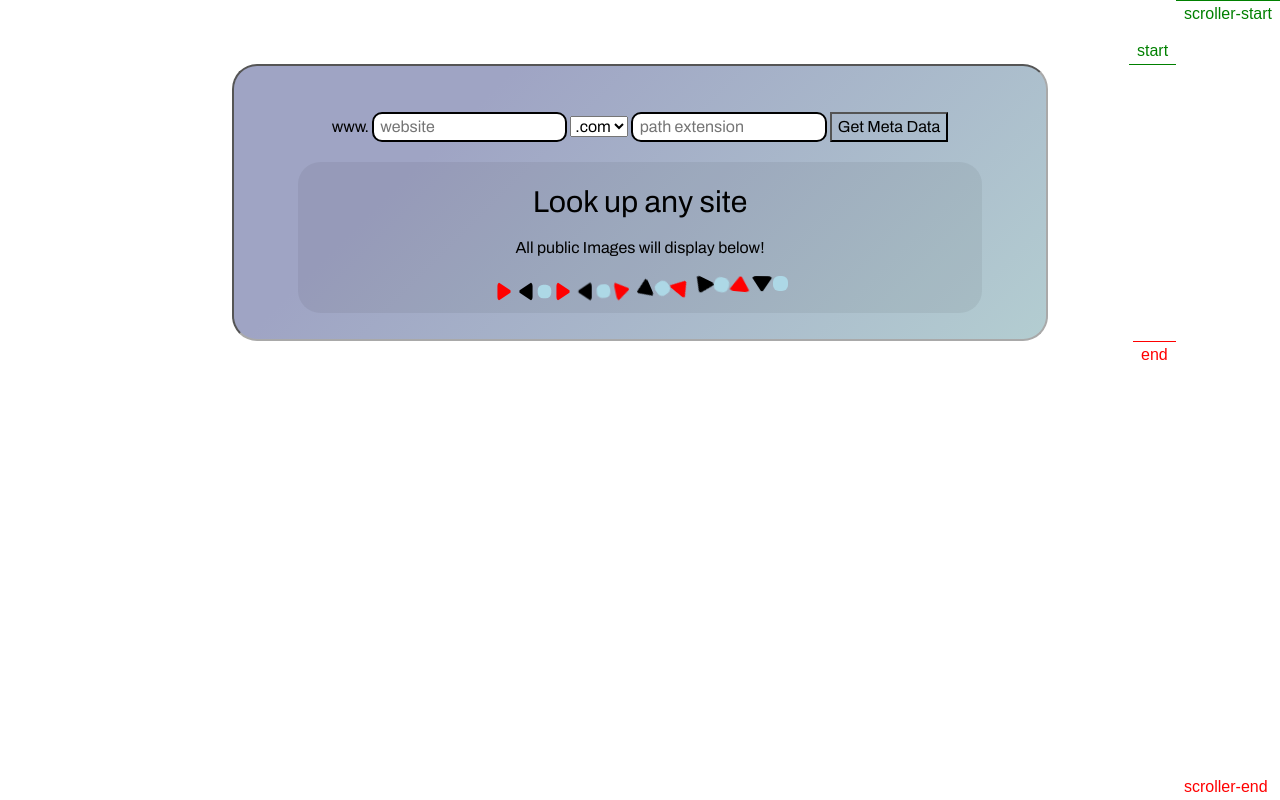
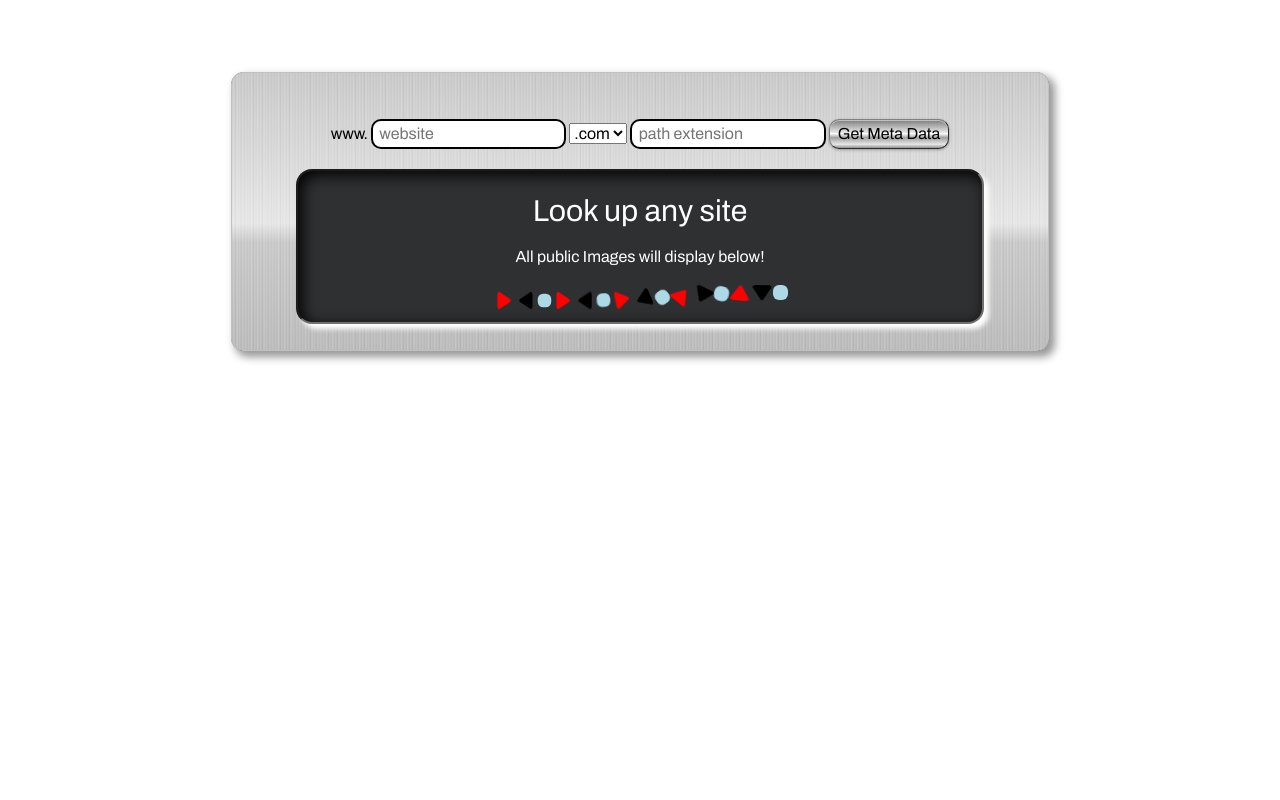
Before and after one commit to Tanner-Davison/greensock-animations, a React (Create React App) app: page /metaDataTool in a window 1280 px wide. Built offline with nearby package versions, Linux system fonts and the light colour scheme.

Commit message:
added customizations

```diff
--- a/src/components/MetaData.js
+++ b/src/components/MetaData.js
@@ -9,6 +9,7 @@ import saveNoFill from '../images/saveNoFill.png'
 import media from '../styles/media'
 import text from '../styles/text'
 import gsap from 'gsap'
+import colors from '../styles/colors'
 import TypingComp from '../utils/TypingComp'
 import { useGSAP } from '@gsap/react'
 const MetaData = () => {
@@ -173,26 +174,25 @@ const MetaData = () => {
       </ChunkDiv>
     )
   })
-  useGSAP(() => {
-    const elTarget = document.querySelector('.meta-search-container');
+  useGSAP(
+    () => {
+      const elTarget = document.querySelector('.meta-search-container')
       const endTarget = document.querySelector('.chunk-div')
 
-    const enteredTl = gsap.timeline({ paused: true });
+      const enteredTl = gsap.timeline({ paused: true })
       enteredTl
         .to(elTarget, {
           height: '62px',
           overflow: 'hidden',
-      padding:'0px',
-      left:'0px',
-      top:'75px',
+          padding: '0px',
+          left: '0px',
+          top: '73px',
+        })
+        .to('.meta-search-bar', { padding: '0px', left: '0px' }, 0)
 
-    })
-    .to('.meta-search-bar',{padding:'0px', left:'0px' },0)
-
-
-    if(metaImages.length > 5){
-      elTarget.addEventListener('mouseover',()=> enteredTl.reverse())
-      elTarget.addEventListener('mouseleave', ()=> enteredTl.play())
+      if (metaImages.length > 5) {
+        elTarget.addEventListener('mouseover', () => enteredTl.reverse())
+        elTarget.addEventListener('mouseleave', () => enteredTl.play())
       }
 
       const pinnedTimeline = gsap.timeline({
@@ -201,17 +201,20 @@ const MetaData = () => {
           start: 'top top',
           endTrigger: endTarget,
           end: 'bottom bottom',
-        markers: true,
           onEnter: () => enteredTl.play(),
           onLeaveBack: () => enteredTl.reverse(),
-        onEnterBack: ()=> enteredTl.reverse(),
+          onEnterBack: () => enteredTl.reverse(),
+        },
+      })
 
+      pinnedTimeline.play()
     },
-    });
-
-    pinnedTimeline.play();
+    {
+      scope: '.meta-data-wrapper',
+      dependencies: [metaImages],
+      revertOnUpdate: true,
     },
-  { scope: '.meta-data-wrapper',dependencies:[metaImages], revertOnUpdate: true });
+  )
 
   useGSAP(
     () => {
@@ -276,7 +279,9 @@ const MetaData = () => {
           {!isLoading && (
             <>
               <MetaTitle className='metadata-title'>{metaData.title}</MetaTitle>
-              <MetaDescription className='metadata-body'>{metaData.description}</MetaDescription>
+              <MetaDescription className='metadata-body'>
+                {metaData.description}
+              </MetaDescription>
             </>
           )}
           {metaImages.length === 0 && (
@@ -402,27 +407,27 @@ const MetaHeaderWrapper = styled.div`
   text-align: center;
   padding: 1.736vw;
   width: 50vw;
-  background-color: rgba(0, 0, 0, 0.06);
-  border-radius: 1.736vw;
-
+  border: 2px inset #71706e;
+  color: ${colors.white};
+  background-color: hsla(224, 3%, 19%, 1);
+  border-radius: 1.25vw;
+  -webkit-box-shadow: 5px 5px 5px 0px #000000, inset 4px 4px 15px 0px #000000, inset 5px 5px 15px 5px rgba(255,255,255,0);
+box-shadow: 5px 5px 5px 0px #fffefe, inset 4px 4px 15px 0px #000000, inset 5px 5px 15px 5px rgba(255,255,255,0);
   ${media.fullWidth} {
     padding: 25px;
     width: 720px;
-    background-color: rgba(0, 0, 0, 0.06);
     border-radius: 25px;
   }
 
   ${media.tablet} {
     padding: 2.441vw;
     width: 70.313vw;
-    background-color: rgba(0, 0, 0, 0.06);
     border-radius: 2.441vw;
   }
 
   ${media.mobile} {
     padding: 5.841vw;
     width: 105.14vw;
-    background-color: rgba(0, 0, 0, 0.06);
     border-radius: 5.841vw;
   }
 `
@@ -454,12 +459,27 @@ const AllImagesWrapper = styled.div`
   justify-content: center;
   background-color: white;
   max-width: 100%;
-  margin-top:300px;
+  margin-top: 300px;
 `
 
 const SubmitUrl = styled.button`
-  ${text.bodyM}
-  background-color: transparent;
+  ${text.bodyMBold}
+  cursor: pointer;
+  border-radius: 10px;
+  border: 1px outset gray ;
+  padding: 2px 8px;
+  color:black;
+  box-shadow: inset 0px 1px 0px rgba(255,255,255,.5),0px 1px 3px rgba(0,0,0,0.3);
+
+  background: linear-gradient(top, rgba(38, 38, 38, 0.8), #e6e6e6 25%, #ffffff 38%, #c5c5c5 63%, #f7f7f7 87%, rgba(38, 38, 38, 0.8));
+  background: -webkit-linear-gradient(top, rgba(38, 38, 38, 0.5), #e6e6e6 45%, #ffffff 48%, rgba(0, 0, 0, 0.25)  63%, #e6e6e6 87%, rgba(38, 38, 38, 0.4));
+  transition:transform .3s ease-in-out;
+  &:hover{
+    border:1px inset gray;
+    transform:scale(0.95);
+  }
+
+
 `
 
 const DomainOption = styled.option`
@@ -485,20 +505,51 @@ const SearchBar = styled.div`
   justify-content: center;
 `
 const SearchContainer = styled.div`
-  ${text.bodyM}
+  ${text.bodyMBold}
   position:fixed;
   display: flex;
+  height: auto;
   flex-direction: column;
   align-items: center;
-  top: 8%;
-  border: 2px inset darkgray;
-  border-radius: 25px;
-  background-color: #b3cdd1;
-  background-image: linear-gradient(315deg, #b3cdd1 0%, #9fa4c4 74%);
-
+  background-color: hsla(224, 10%, 10%, 1);
+  color: black;
+  border: 1px ridge silver;
+  top: 9%;
+  border-radius: 12px;
   padding: 2.014vw 5vw;
   z-index: 500;
+  background-size: 75px 320px;
 
+  background-image: -webkit-repeating-linear-gradient(
+      left,
+      hsla(0, 0%, 100%, 0) 0%,
+      hsla(0, 0%, 100%, 0) 6%,
+      hsla(0, 0%, 100%, 0.1) 7.5%,
+      hsla(0, 0%, 100%, 0) 9%
+    ),
+    -webkit-repeating-linear-gradient(left, hsla(0, 0%, 0%, 0) 0%, hsla(
+            0,
+            0%,
+            0%,
+            0
+          )
+          4%, hsla(0, 0%, 0%, 0.03) 4.5%, hsla(0, 0%, 0%, 0) 6%),
+    -webkit-repeating-linear-gradient(left, hsla(0, 0%, 100%, 0) 0%, hsla(
+            0,
+            0%,
+            100%,
+            0
+          )
+          1.2%, hsla(0, 0%, 100%, 0.15) 2.2%, hsla(0, 0%, 100%, 0) 4%),
+    -webkit-linear-gradient(-90deg, hsl(0, 0%, 78%) 0%, hsl(0, 0%, 90%) 47%, hsl(
+            0,
+            0%,
+            78%
+          )
+          53%, hsl(0, 0%, 70%) 100%);
+
+  -webkit-box-shadow: 5px 5px 8px 1px rgba(0, 0, 0, 0.41);
+  box-shadow: 5px 5px 8px 1px rgba(0, 0, 0, 0.41);
   ${media.fullWidth} {
     padding: 29px 72px;
   }
```
Lines whose indentation alone changed are shown as unchanged.
